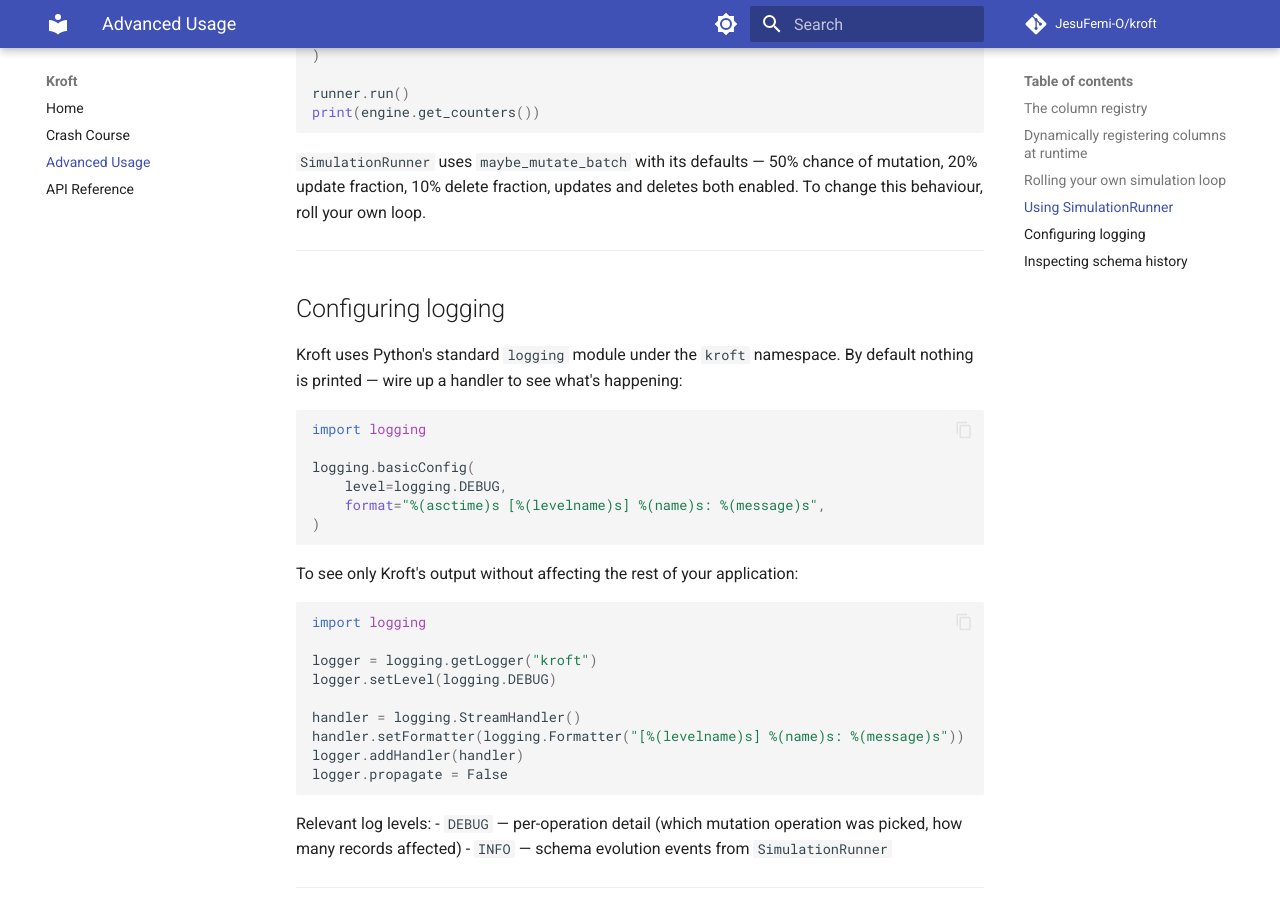
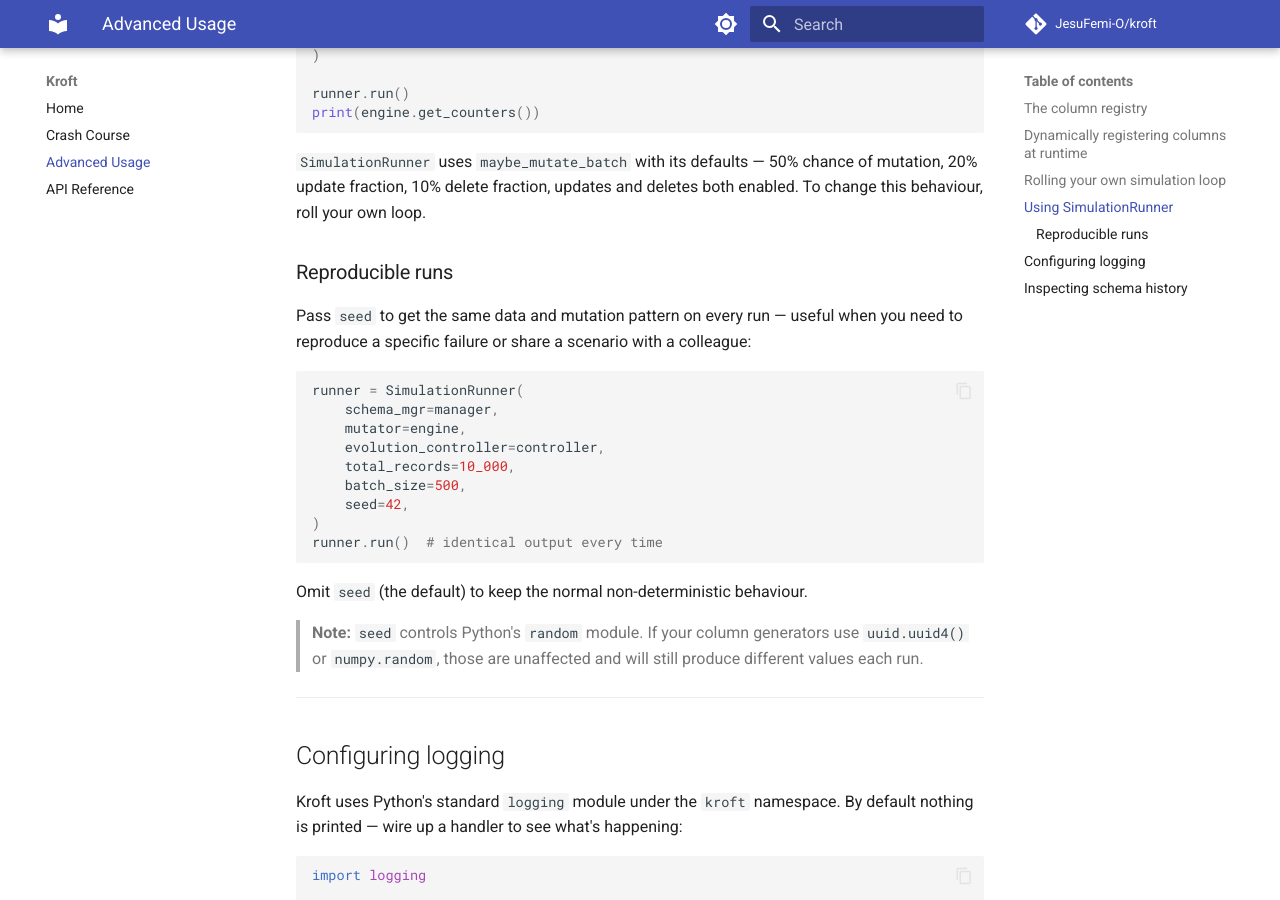
Before and after one commit to JesuFemi-O/kroft, an MkDocs documentation site: the page built from docs/advanced-usage.md, in a window 1280 px wide and 900 px high, scrolled down 2994 px. Built offline with MkDocs 1.6.1 and Material for MkDocs 9.7.7, drawn with Linux system fonts in a browser that asks for light colours; comment, search, counter and statistics services are not loaded.

Commit message:
fix: resolve ruff lint errors and add seed docs
Co-Authored-By: Claude Sonnet 4.6 <noreply@anthropic.com>

````diff
--- a/docs/advanced-usage.md
+++ b/docs/advanced-usage.md
@@ -148,6 +148,26 @@ print(engine.get_counters())
 
 `SimulationRunner` uses `maybe_mutate_batch` with its defaults — 50% chance of mutation, 20% update fraction, 10% delete fraction, updates and deletes both enabled. To change this behaviour, roll your own loop.
 
+### Reproducible runs
+
+Pass `seed` to get the same data and mutation pattern on every run — useful when you need to reproduce a specific failure or share a scenario with a colleague:
+
+```python
+runner = SimulationRunner(
+    schema_mgr=manager,
+    mutator=engine,
+    evolution_controller=controller,
+    total_records=10_000,
+    batch_size=500,
+    seed=42,
+)
+runner.run()  # identical output every time
+```
+
+Omit `seed` (the default) to keep the normal non-deterministic behaviour.
+
+> **Note:** `seed` controls Python's `random` module. If your column generators use `uuid.uuid4()` or `numpy.random`, those are unaffected and will still produce different values each run.
+
 ---
 
 ## Configuring logging
````
Also changed, not shown: 1 other file.
